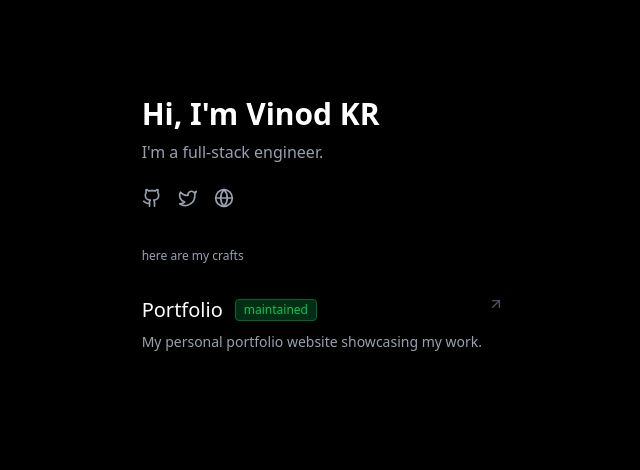
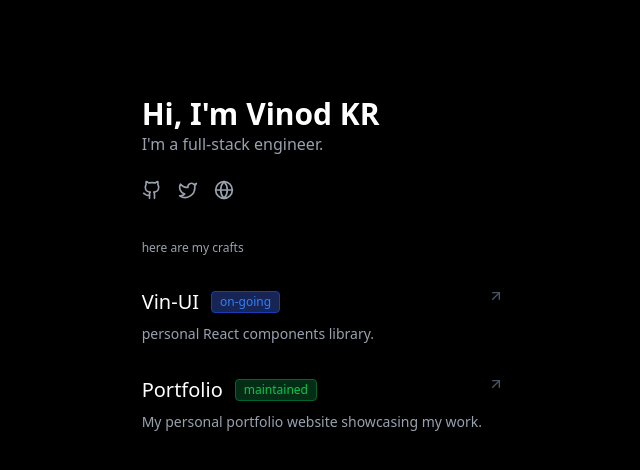
Before and after one commit to vin-dKR/vin-builds, a Next.js app: page / in a window 1280 px wide. Shown: the top 470 px of the page, without its empty margins (317-957 px from the left). Built offline with nearby package versions, Linux system fonts and the light colour scheme.

Commit message:
new project update

```diff
--- a/app/page.tsx
+++ b/app/page.tsx
@@ -9,7 +9,7 @@ export default function Home() {
             <div className="w-full md:w-1/3 mx-auto">
                 <BlurFade delay={0.25} inView>
                     <header className="mb-10">
-                        <h1 className="text-xl md:text-3xl font-bold mb-2">Hi, I&apos;m Vinod KR</h1>
+                        <h1 className="text-xl md:text-3xl font-bold">Hi, I&apos;m Vinod KR</h1>
                         <p className="text-gray-400 mb-6">I&apos;m a full-stack engineer.</p>
 
                         <div className="flex space-x-4">
@@ -27,13 +27,20 @@ export default function Home() {
 
                     <p className="text-gray-400 mb-8 text-xs ms:text-sm">here are my crafts</p>
 
-                    <div className="space-y-12">
+                    <div className="space-y-8">
+                        <ProjectCard
+                            title="Vin-UI"
+                            status="on-going"
+                            statusColor="blue"
+                            description="personal React components library."
+                            href="/projects/Vin-UI"
+                        />
                         <ProjectCard
                             title="Portfolio"
                             status="maintained"
                             statusColor="green"
                             description="My personal portfolio website showcasing my work."
-                            href="/projects/space"
+                            href="https://portfolio-vinokr.vercel.app"
                         />
                     </div>
                 </BlurFade>
```
